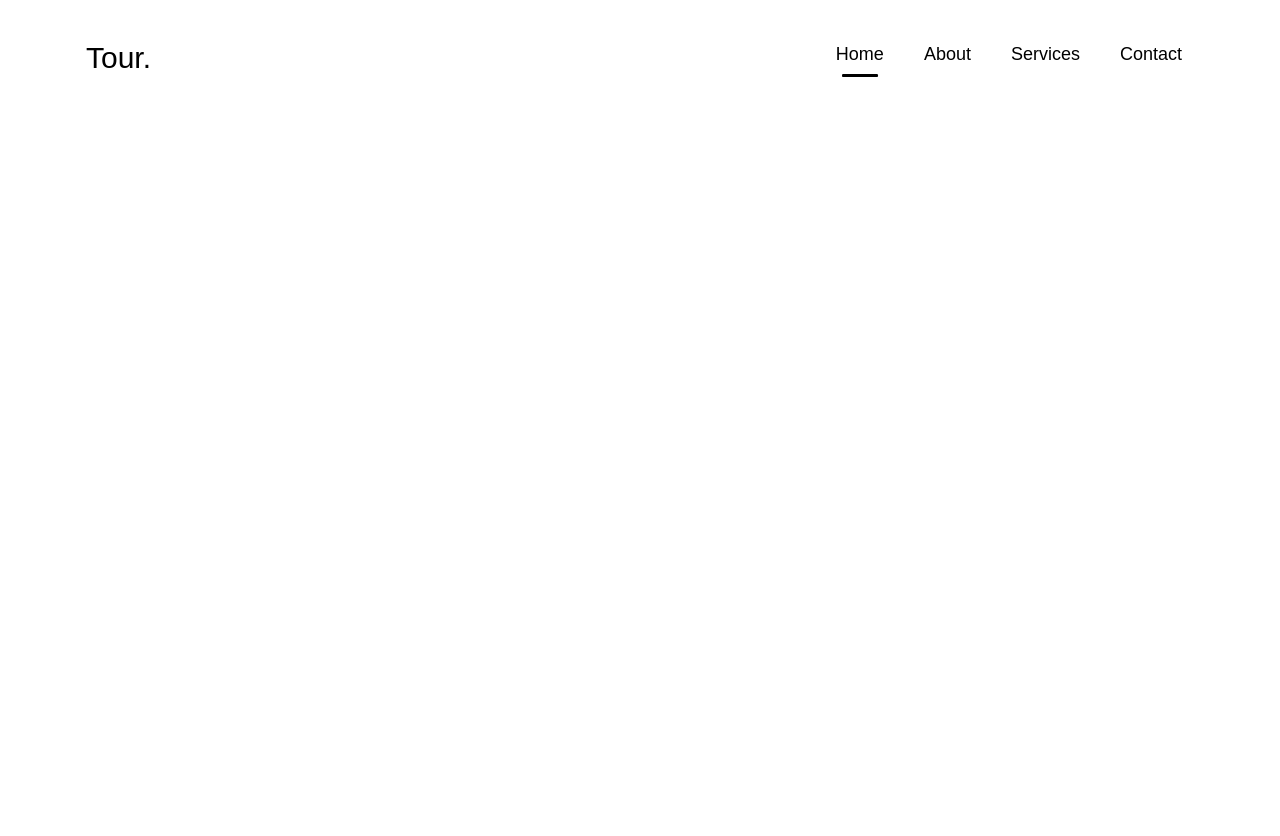
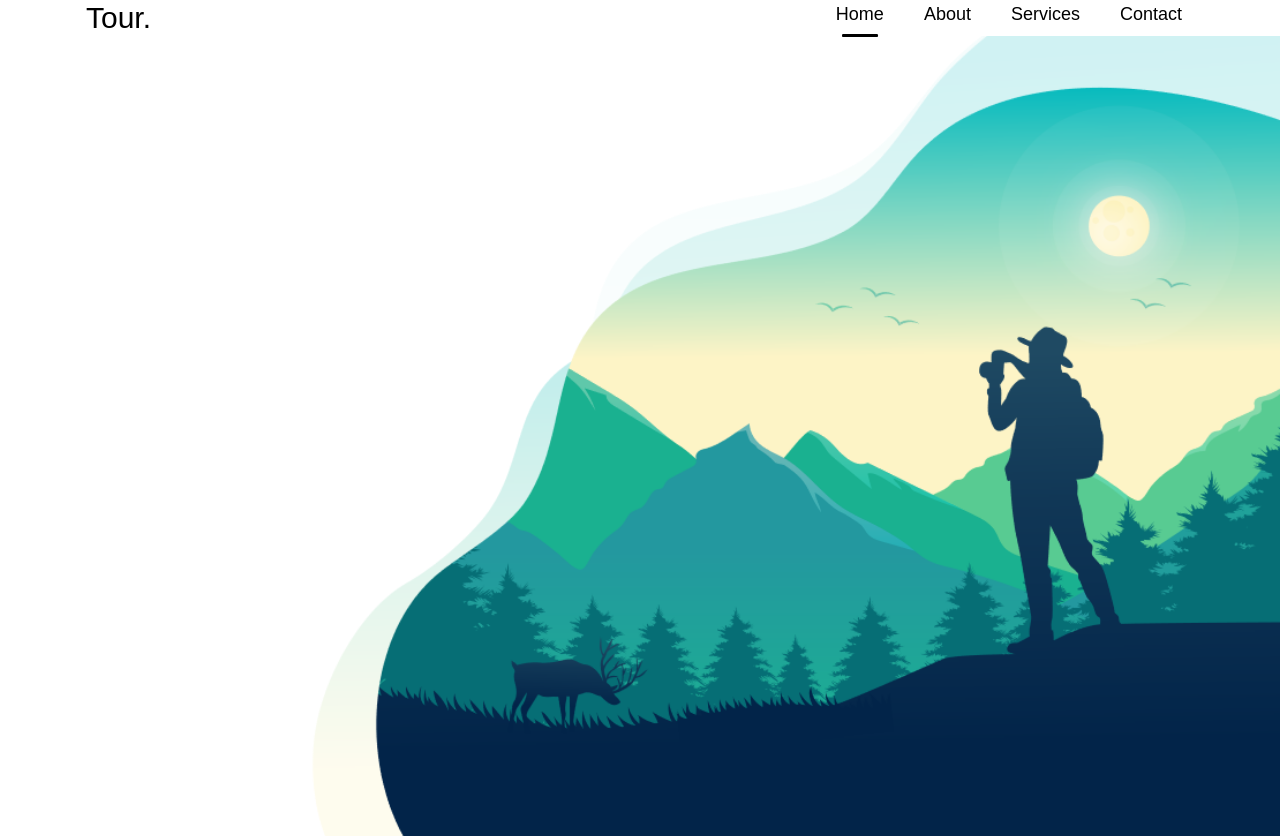
Before and after one commit to shamim888/Tour, a website: page public/index.html in a window 1280 px wide. Before the commit the page ends 800 px from the top, so only its background shows below. Drawn offline with Linux system fonts and the light colour scheme.

Commit message:
home bg changed & nav sticky

```diff
--- a/public/index.html
+++ b/public/index.html
@@ -8,7 +8,7 @@
 </head>
 <body>
     <!-- header section start -->
-    <header class="py-10">
+    <header class="sticky z-50 top-0">
         <div class="container max-width mx-auto px-4">
             <div class="row">
                 <div class="w-full px-4">
--- a/src/input.css
+++ b/src/input.css
@@ -44,8 +44,9 @@
         transform: scaleX(.5);
     }
 
-    home {
-        background-image: url('../img/hiking_bg.png');
+    .home {
+        min-height: 100vh;
+        background-image: url("../img/tour_bg.png");
         background-size: cover;
         background-repeat: no-repeat;
         background-position: center;
```
Also changed, not shown: img/hiking_bg.png (deleted), img/tour_bg.png (added), src/tailwind.css.
